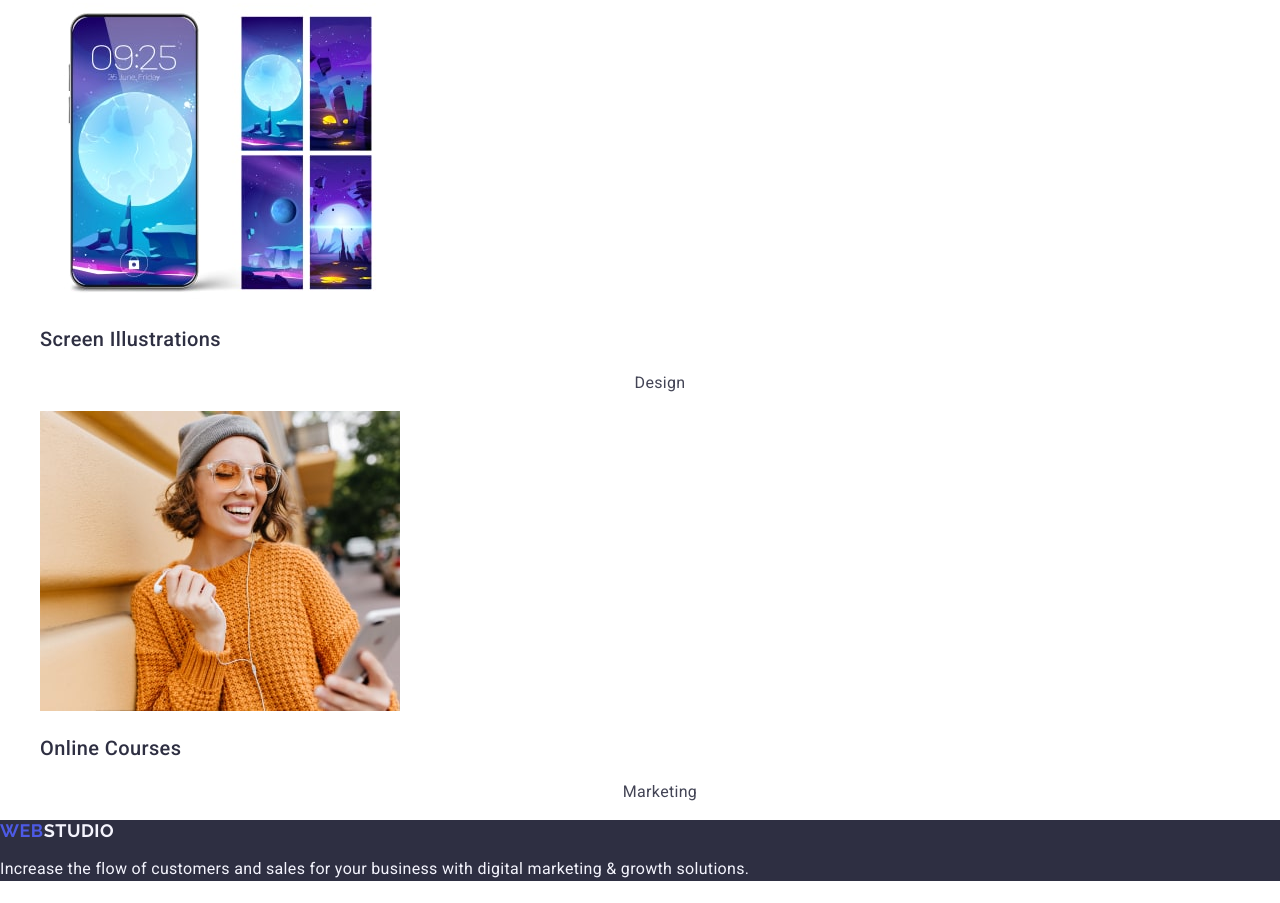
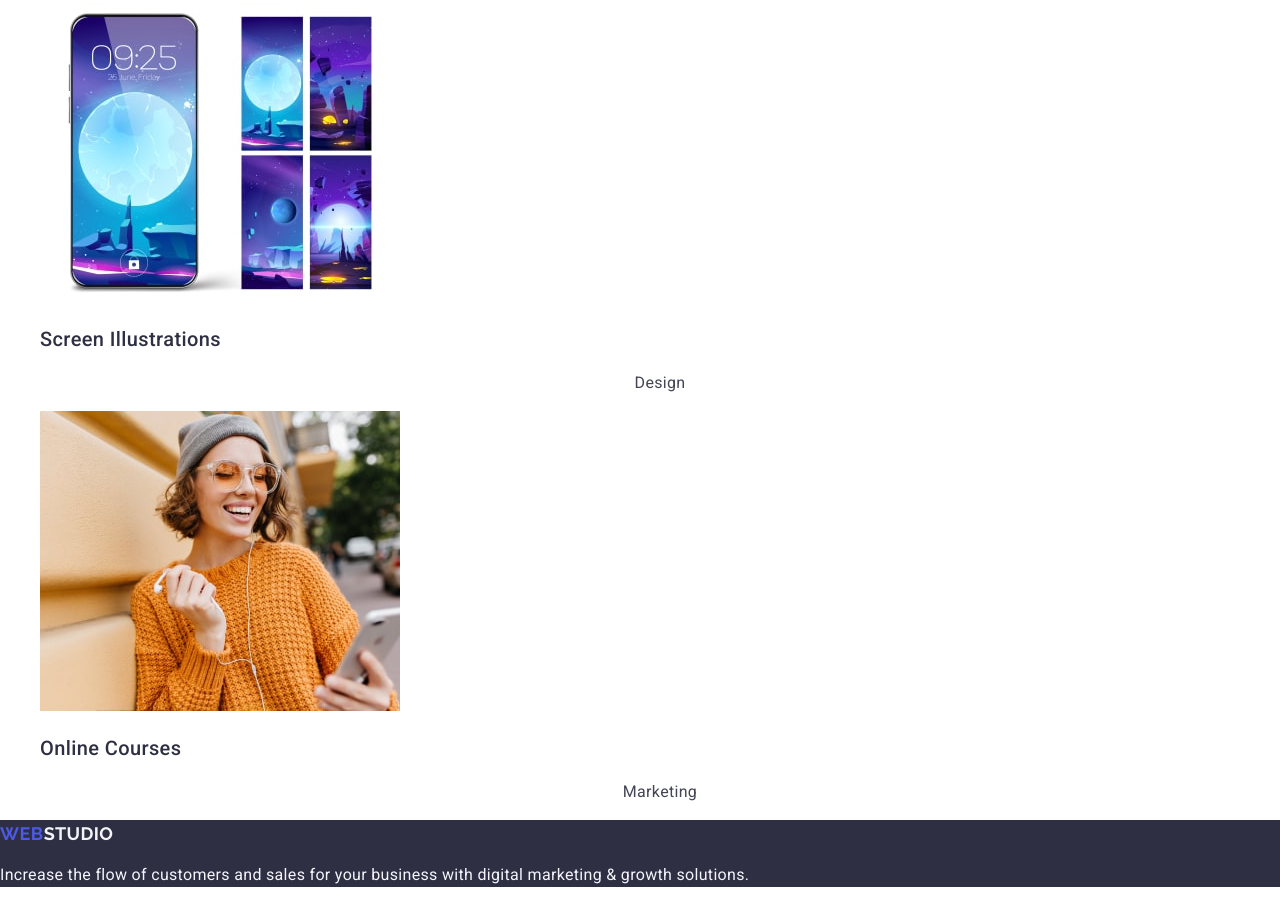
Before and after one commit to Gaanj/goit-markup-hw-02, a plain HTML site: page index.html in a window 1280 px wide. Shown: the part 4141-5044 px from the top of the page. Drawn offline with nearby package versions, Linux system fonts and the light colour scheme.

Commit message:
final test

```diff
--- a/css/styles.css
+++ b/css/styles.css
@@ -30,7 +30,8 @@ body {
 }
 .logolll {
   color: #f4f4fd;
-
+  line-height: 1.5;
+  letter-spacing: 0.02em;
   text-decoration: none;
 }
 ul {
--- a/index.html
+++ b/index.html
@@ -206,7 +206,7 @@
       <a class="logol" href="./index.html"
         >Web<span class="logolll">Studio</span></a
       >
-      <p class="pf">
+      <p class="logolll">
         Increase the flow of customers and sales for your business with digital
         marketing & growth solutions.
       </p>
```
